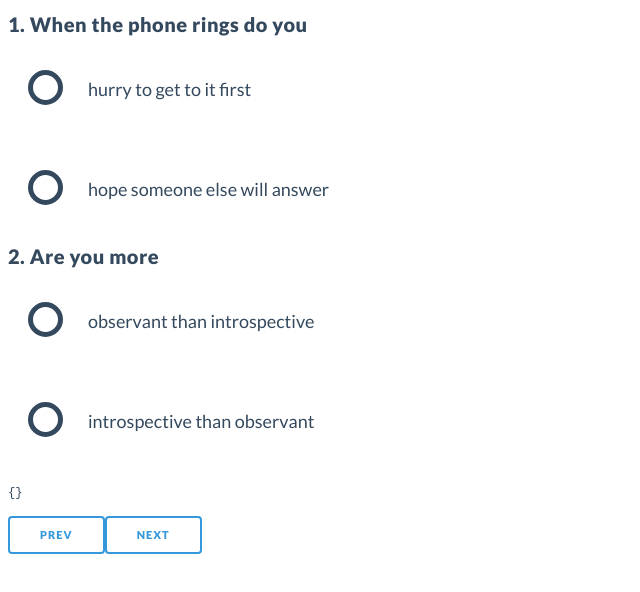
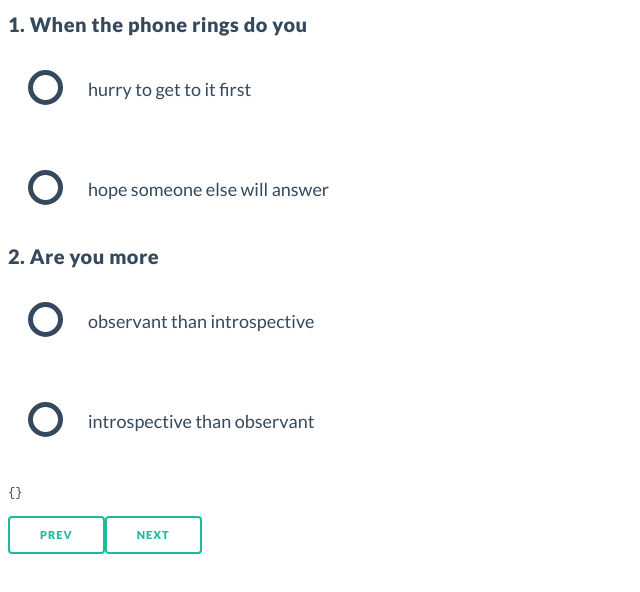
Before and after one commit to SauceCode84/ng-personality, an Angular app: page / in a window 1280 px wide. Shown: the top 592 px of the page, without its empty margins (0-640 px from the left). Built offline with nearby package versions, Linux system fonts and the light colour scheme.

Commit message:
added flat ui colors

```diff
--- a/src/styles.scss
+++ b/src/styles.scss
@@ -4,18 +4,39 @@
 
 $font-lato: "Lato" !default;
 
-$color-wisteria: #8e44ad;
+/* Flat UI color scheme */
+
+// red
+$color-alizarin:    #E74C3C;
+$color-pomegranate: #C0392B;
+// orange
+$color-carrot:      #E67E22;
+$color-pumpkin:     #D35400;
+// yellow
+$color-sunflower:   #F1C40F;
+$color-orange:      #F39C12;
+// green
+$color-emerald:     #2ECC71;
+$color-nephritis:   #27AE60;
+// turquoise
+$color-turquoise:   #1ABC9C;
+$color-green-sea:   #16A085;
+// blue
 $color-peter-river: #3498DB;
 $color-belize-hole: #2980B9;
+// purple
+$color-amethyst:    #9B59B6;
+$color-wisteria:    #8E44AD;
 
-$color-wet-asphalt: #34495E;
+
+$color-wet-asphalt:   #34495E;
 $color-midnight-blue: #2C3E50;
 
 //$color-default: #33c3f0;
 
 $light-grey: #e1e1e1 !default;
 $dark-grey: #333 !default;
-$primary-color: $color-peter-river !default;
+$primary-color: $color-turquoise !default;
 $secondary-color: lighten($dark-grey, 13.5%) !default;
 $border-color: #bbb !default;
 $link-color: #1eaedb !default;
@@ -74,8 +95,8 @@ button.button-primary,
 
   &:hover {
     color: #FFFFFF;
-    background-color: $link-color;
-    border-color: $link-color;
+    background-color: lighten($primary-color, 5%);
+    border-color: lighten($primary-color, 5%);
   }
 }
 
```
